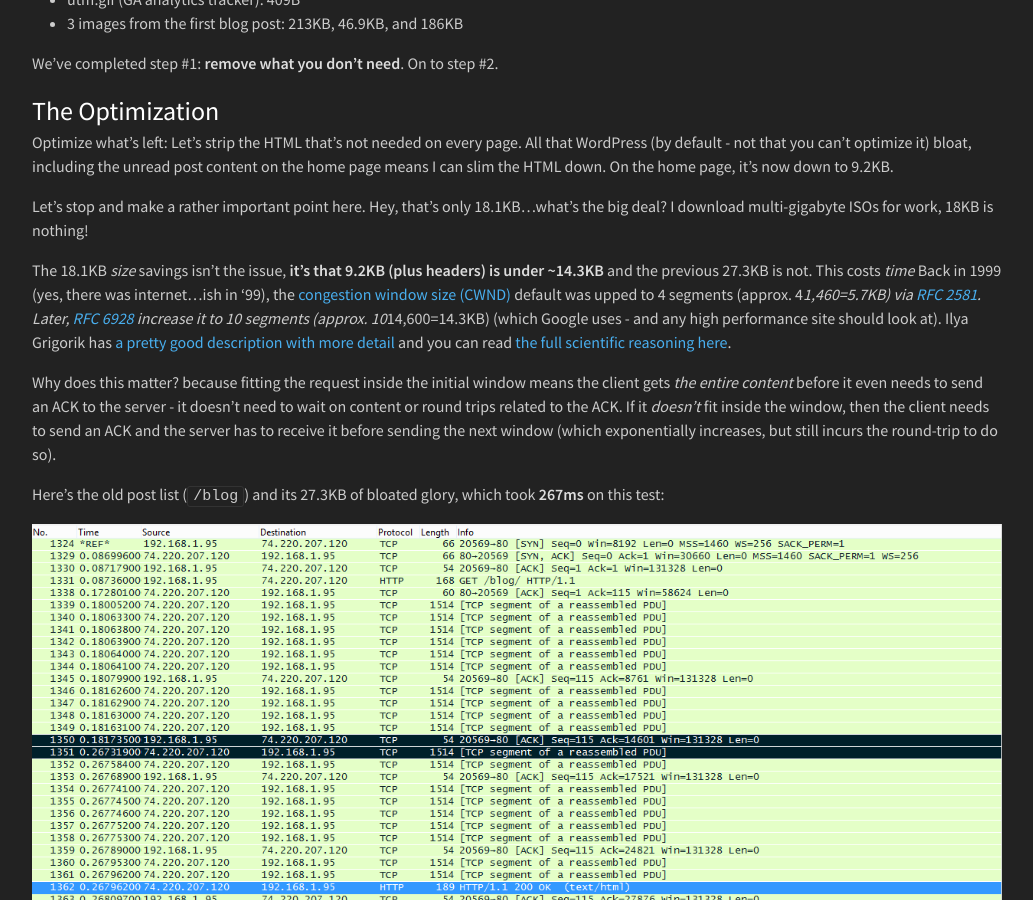
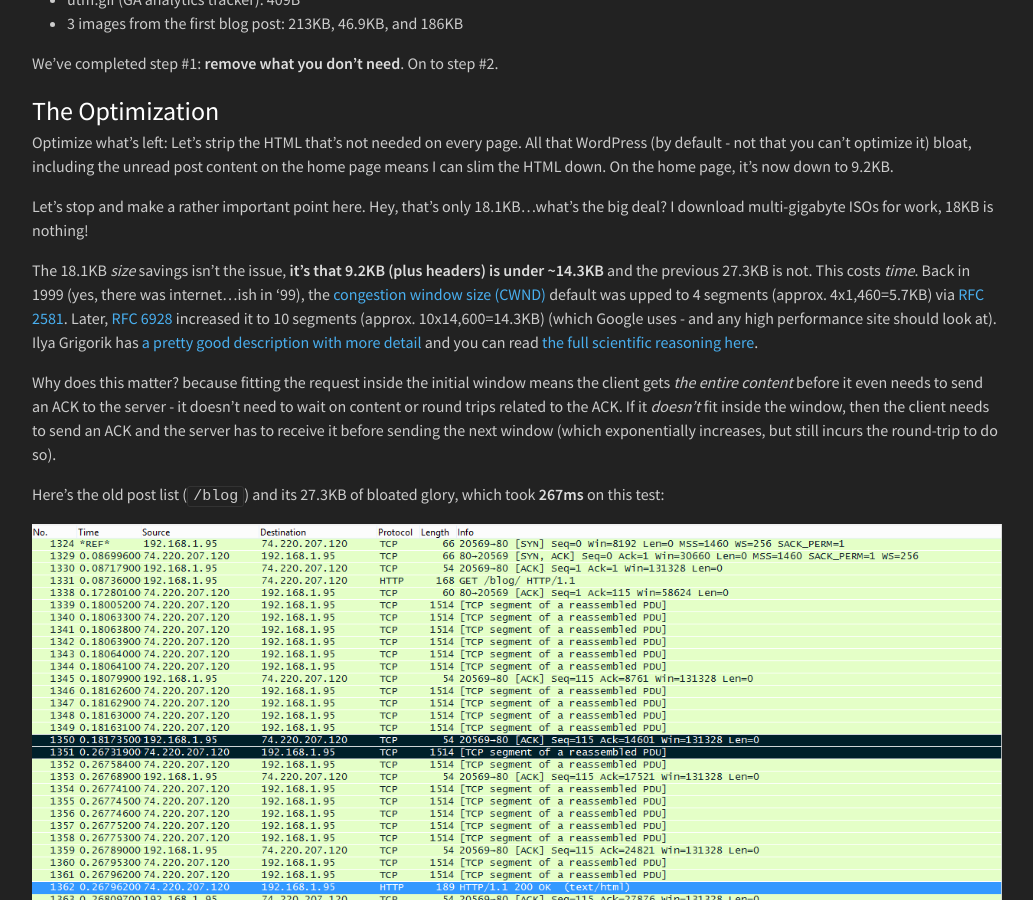
Before and after one commit to NickCraver/nickcraver.github.com, a Jekyll site: the page built from blog/_posts/2015-03-24-optimization-considerations.markdown, in a window 1280 px wide and 900 px high, scrolled down 7692 px. Shown: the whole window, without its empty margins (123-1156 px from the left). Built offline with Jekyll 4.4.1, drawn with Linux system fonts in a browser that asks for light colours; comment, search, counter and statistics services are not loaded.

Commit message:
Fixes for optimization post

```diff
--- a/blog/_posts/2015-03-24-optimization-considerations.markdown
+++ b/blog/_posts/2015-03-24-optimization-considerations.markdown
@@ -123,7 +123,7 @@ Let's strip the HTML that's not needed on every page. All that WordPress (by def
 
 Let's stop and make a rather important point here. Hey, that's only 18.1KB...what's the big deal? I download multi-gigabyte ISOs for work, 18KB is nothing!
 
-The 18.1KB *size* savings isn't the issue, **it's that 9.2KB (plus headers) is under ~14.3KB** and the previous 27.3KB is not. This costs *time* Back in 1999 (yes, there was internet...ish in '99), the [congestion window size (CWND)](http://en.wikipedia.org/wiki/Congestion_window) default was upped to 4 segments (approx. 4*1,460=5.7KB) via [RFC 2581](https://tools.ietf.org/html/rfc2581). Later, [RFC 6928](https://tools.ietf.org/html/rfc6928) increase it to 10 segments (approx. 10*14,600=14.3KB) (which Google uses - and any high performance site should look at). Ilya Grigorik has [a pretty good description with more detail](http://chimera.labs.oreilly.com/books/1230000000545/ch02.html#CONGESTION_AVOIDANCE_AND_CONTROL) and you can read [the full scientific reasoning here](https://developers.google.com/speed/articles/tcp_initcwnd_paper.pdf).
+The 18.1KB *size* savings isn't the issue, **it's that 9.2KB (plus headers) is under ~14.3KB** and the previous 27.3KB is not. This costs *time*. Back in 1999 (yes, there was internet...ish in '99), the [congestion window size (CWND)](http://en.wikipedia.org/wiki/Congestion_window) default was upped to 4 segments (approx. 4x1,460=5.7KB) via [RFC 2581](https://tools.ietf.org/html/rfc2581). Later, [RFC 6928](https://tools.ietf.org/html/rfc6928) increased it to 10 segments (approx. 10x14,600=14.3KB) (which Google uses - and any high performance site should look at). Ilya Grigorik has [a pretty good description with more detail](http://chimera.labs.oreilly.com/books/1230000000545/ch02.html#CONGESTION_AVOIDANCE_AND_CONTROL) and you can read [the full scientific reasoning here](https://developers.google.com/speed/articles/tcp_initcwnd_paper.pdf).
 
 Why does this matter? because fitting the request inside the initial window means the client gets *the entire content* before it even needs to send an ACK to the server - it doesn't need to wait on content or round trips related to the ACK. If it *doesn't* fit inside the window, then the client needs to send an ACK and the server has to receive it before sending the next window (which exponentially increases, but still incurs the round-trip to do so).
 
```
